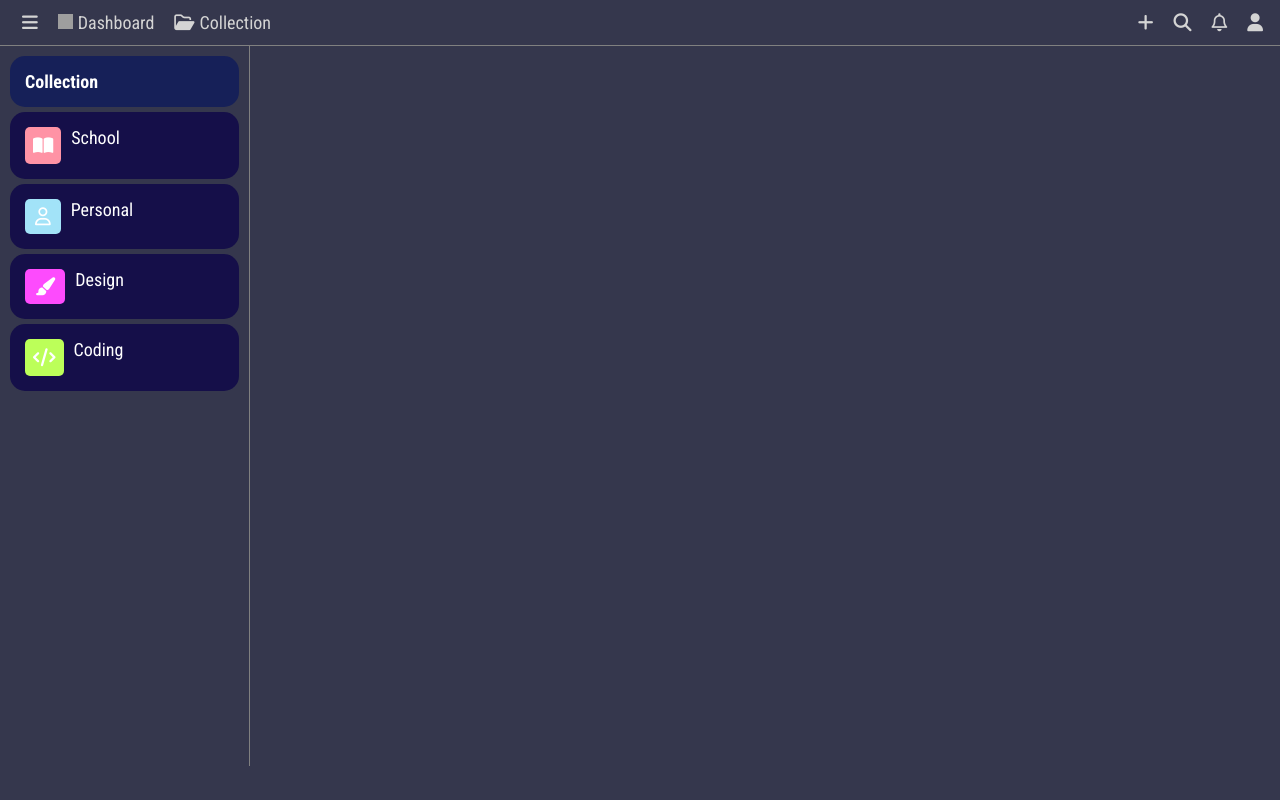
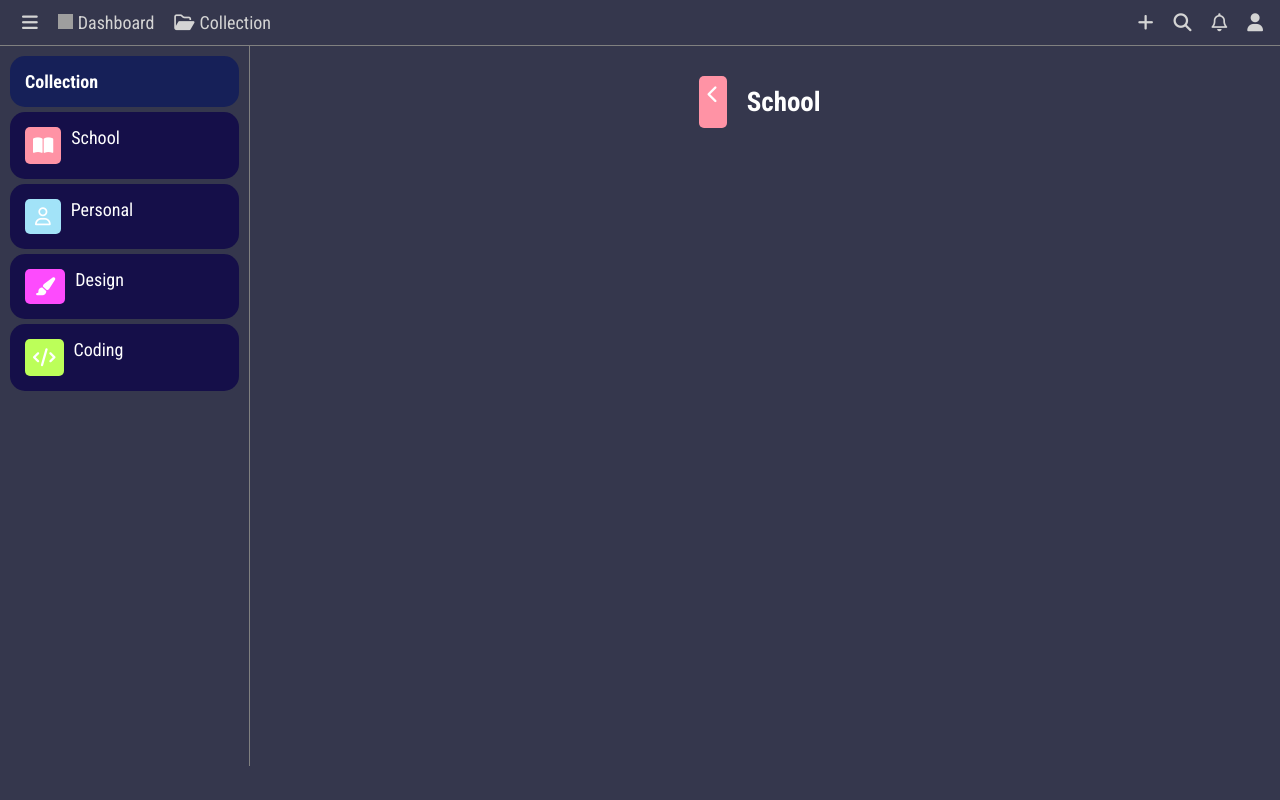
Before and after one commit to Mogakamo/Todo, a Vue app: page / in a window 1280 px wide. Built offline with nearby package versions, Linux system fonts and the light colour scheme; grey boxes are pictures that could not be loaded.

Commit message:
working on the single collection

```diff
--- a/src/components/SingleCollection.vue
+++ b/src/components/SingleCollection.vue
@@ -1,9 +1,47 @@
 <template>
-  <div></div>
+  <div>
+    <div class="collection">
+      <div class="pad school-collection">
+        <i class="fas fa-chevron-left"></i>
+      </div>
+      <h2 class="pad">School</h2>
+    </div>
+  </div>
 </template>
 
 <script>
-export default {};
+export default {
+  name: "SingleCollection",
+};
 </script>
 
-<style></style>
+<style lang="css" scoped>
+.collection {
+  display: flex;
+  flex-direction: row;
+  align-content: center;
+  justify-items: center;
+  justify-content: center;
+  padding-top: 30px;
+}
+
+.right-margn {
+  margin-left: 32px;
+}
+
+.pad {
+  padding: 10px;
+}
+
+.school-collection {
+  border: transparent;
+  padding: 5px;
+  border-radius: 5px;
+  background-color: rgb(255, 147, 165);
+  margin-right: 10px;
+  padding-left: 8px;
+  padding-right: 8px;
+  padding-top: 8px;
+  padding-bottom: 8px;
+}
+</style>
--- a/src/components/Todo.vue
+++ b/src/components/Todo.vue
@@ -23,13 +23,20 @@
         </li>
       </ul>
     </div>
-    <div class="content"></div>
+    <div class="content">
+      <SingleCollection />
+    </div>
   </div>
 </template>
 
 <script>
+import SingleCollection from "@/components/SingleCollection.vue";
+
 export default {
   name: "Todo",
+  components: {
+    SingleCollection,
+  },
   data() {
     return {};
   },
```
